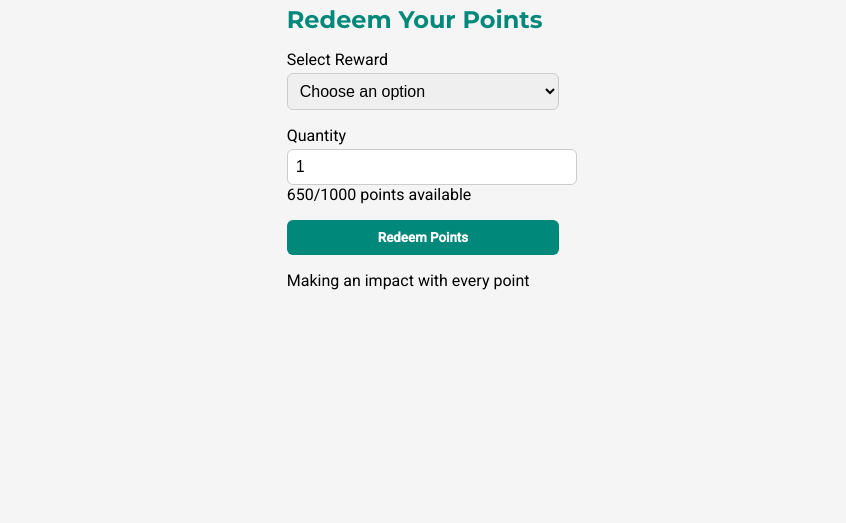
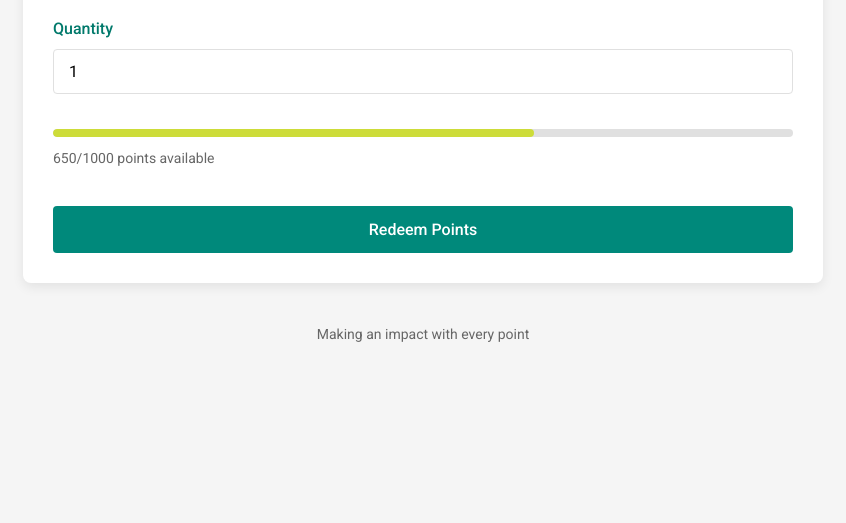
Before and after one commit to princedesai012/candidate-00X-konnectimpact-module-prince, a plain HTML site: page index.html in a window 1280 px wide. Shown: the part 293-816 px from the top of the page, without its empty margins (217-1063 px from the left). Drawn offline with Linux system fonts and the light colour scheme.

Commit message:
Update style.css

```diff
--- a/style.css
+++ b/style.css
@@ -1,99 +1,180 @@
+/* ===== Brand Guidelines Implementation ===== */
+:root {
+  --teal-primary: #00897B;
+  --teal-dark: #00796B;
+  --lime-accent: #CDDC39;
+  --gray-light: #f5f5f5;
+  --gray-medium: #e0e0e0;
+  --white: #ffffff;
+}
+
+/* ===== Base Styles ===== */
 body {
   font-family: 'Roboto', sans-serif;
-  background-color: #f5f5f5;
-  display: flex;
-  justify-content: center;
-  align-items: center;
-  height: 100vh;
+  background-color: var(--gray-light);
+  margin: 0;
+  padding: 0;
+  color: #333;
+  line-height: 1.6;
 }
 
-.card {
-  background-color: white;
-  padding: 2rem;
-  border-radius: 12px;
-  box-shadow: 0 4px 12px rgba(0, 0, 0, 0.1);
-  width: 320px;
+.impact-container {
+  max-width: 800px;
+  margin: 0 auto;
+  padding: 20px;
+}
+
+/* ===== Typography ===== */
+h1, h2, h3 {
+  font-family: 'Montserrat', sans-serif;
+  color: var(--teal-primary);
+}
+
+h1 {
+  font-size: 28px;
+  margin: 20px 0;
+  text-align: center;
 }
 
 h2 {
-  font-family: 'Montserrat', sans-serif;
-  color: #00897B;
-  margin-bottom: 1rem;
+  font-size: 22px;
+  margin-bottom: 20px;
 }
 
-label {
-  display: block;
-  margin-top: 1rem;
+/* ===== Card & Form Styles ===== */
+.impact-card {
+  background: var(--white);
+  border-radius: 8px;
+  padding: 30px;
+  box-shadow: 0 4px 12px rgba(0, 0, 0, 0.08);
+  margin-bottom: 30px;
 }
 
-select, input {
-  width: 100%;
-  padding: 0.5rem;
-  margin-top: 0.25rem;
-  border-radius: 6px;
-  border: 1px solid #ccc;
-  font-size: 1rem;
+.impact-form {
+  display: flex;
+  flex-direction: column;
+  gap: 20px;
 }
 
-button {
-  margin-top: 1rem;
-  width: 100%;
-  padding: 0.6rem;
-  border: none;
-  border-radius: 6px;
-  background-color: #00897B;
-  color: white;
-  font-weight: bold;
-  cursor: pointer;
-  font-family: 'Roboto', sans-serif;
+.form-group {
+  display: flex;
+  flex-direction: column;
 }
 
-button:hover {
-  background-color: #00796B;
+.form-group label {
+  font-weight: 500;
+  margin-bottom: 8px;
+  color: var(--teal-dark);
 }
 
-button.ghost {
-  background-color: transparent;
-  border: 1px solid #00897B;
-  color: #00897B;
+.form-group select,
+.form-group input {
+  padding: 12px 15px;
+  border: 1px solid var(--gray-medium);
+  border-radius: 4px;
+  font-family: 'Roboto', sans-serif;
+  font-size: 16px;
 }
 
-button.ghost:hover {
-  background-color: #e0f2f1;
+.form-group select:focus,
+.form-group input:focus {
+  outline: none;
+  border-color: var(--teal-primary);
+  box-shadow: 0 0 0 2px rgba(0, 137, 123, 0.2);
 }
 
-.progress-track {
-  width: 100%;
-  height: 10px;
-  background-color: #e0e0e0;
-  border-radius: 5px;
-  overflow: hidden;
-  margin-top: 0.5rem;
+/* ===== Points Meter ===== */
+.points-meter {
+  margin: 15px 0;
 }
 
-.progress-bar {
-  height: 100%;
-  width: 0%;
-  background-color: #CDDC39;
-  transition: width 1s ease-in-out;
+.meter-track {
+  height: 8px;
+  background-color: var(--gray-medium);
+  border-radius: 4px;
+  margin-bottom: 8px;
+  overflow: hidden;
 }
 
-#message {
-  margin-top: 1rem;
-  font-weight: bold;
-  font-size: 0.95rem;
+.meter-progress {
+  height: 100%;
+  background-color: var(--lime-accent);
+  border-radius: 4px;
+  transition: width 0.5s ease;
 }
 
-.success {
-  color: #2e7d32;
-  background-color: #e8f5e9;
-  padding: 0.5rem;
-  border-radius: 5px;
+.points-meter span {
+  font-size: 14px;
+  color: #666;
 }
 
-.error {
-  color: #c62828;
-  background-color: #ffebee;
-  padding: 0.5rem;
-  border-radius: 5px;
+/* ===== Buttons ===== */
+.impact-btn {
+  padding: 14px 20px;
+  border-radius: 4px;
+  font-family: 'Roboto', sans-serif;
+  font-weight: 500;
+  font-size: 16px;
+  cursor: pointer;
+  transition: all 0.3s ease;
+  border: none;
 }
+
+.impact-btn-primary {
+  background-color: var(--teal-primary);
+  color: white;
+}
+
+.impact-btn-primary:hover {
+  background-color: var(--teal-dark);
+}
+
+/* ===== Messages ===== */
+.impact-message {
+  padding: 15px;
+  border-radius: 4px;
+  margin: 20px 0;
+  text-align: center;
+  animation: fadeIn 0.5s ease;
+}
+
+.impact-message-success {
+  background-color: rgba(0, 137, 123, 0.1);
+  color: var(--teal-primary);
+  border: 1px solid rgba(0, 137, 123, 0.3);
+}
+
+.impact-message-error {
+  background-color: #FFEBEE;
+  color: #C62828;
+  border: 1px solid #EF9A9A;
+}
+
+.impact-message-hidden {
+  display: none;
+}
+
+/* ===== Animations ===== */
+@keyframes fadeIn {
+  from { opacity: 0; transform: translateY(10px); }
+  to { opacity: 1; transform: translateY(0); }
+}
+
+/* ===== Footer ===== */
+.impact-footer {
+  text-align: center;
+  margin-top: 40px;
+  color: #666;
+  font-size: 14px;
+}
+
+/* ===== Responsive Design ===== */
+@media (max-width: 600px) {
+  .impact-container {
+    padding: 15px;
+  }
+
+  .impact-card {
+    padding: 20px;
+  }
+}
```
